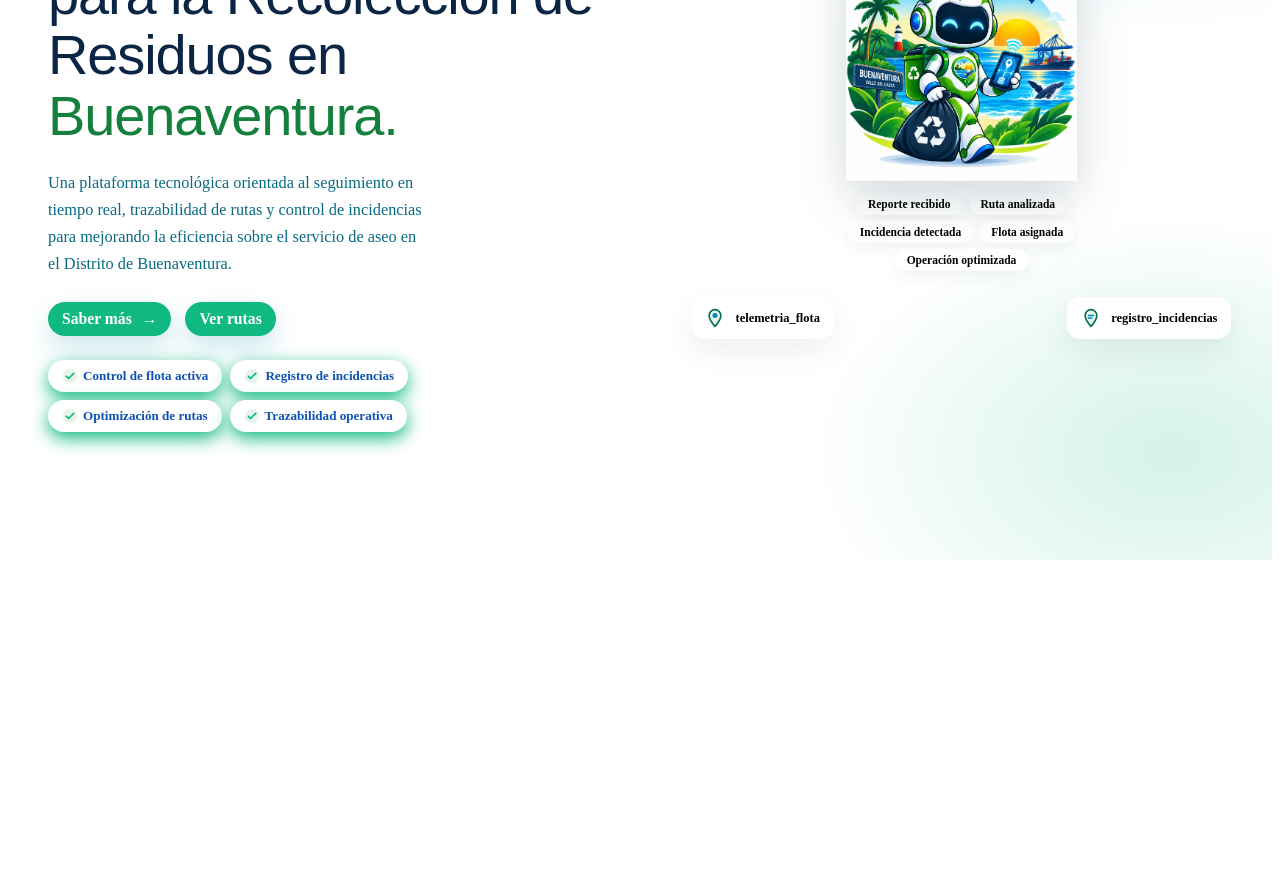
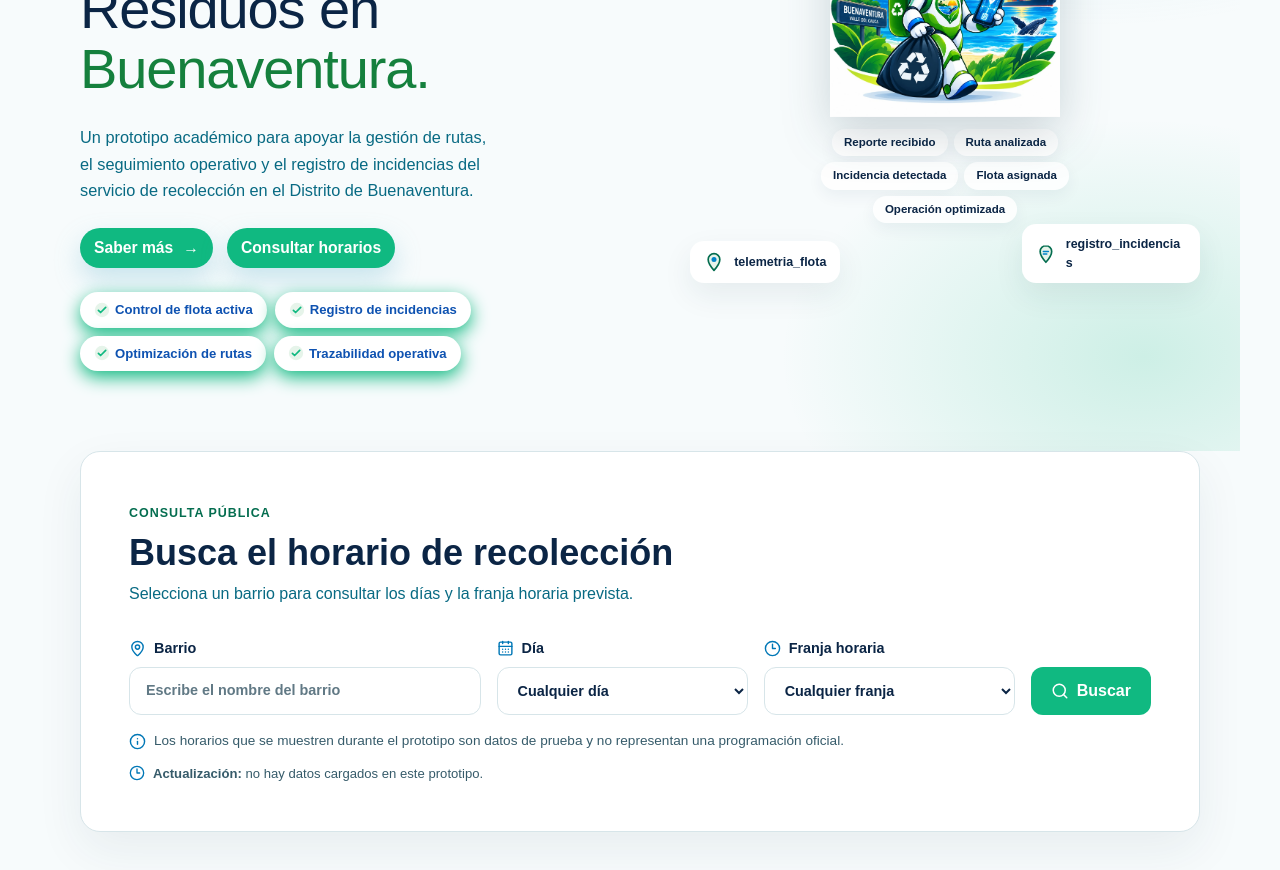
Before and after one commit to Deymar0118/tura-limpia-unipacifico, a React app in the folder frontend/: page / in a window 1280 px wide. Shown: the part 400-1270 px from the top of the page. Before the commit the page ends 968 px from the top, so only its background shows below. Built offline with nearby package versions, Linux system fonts and the light colour scheme; the HTML template or start-up script is replaced by a standard one.

Commit message:
feat: add frontend guide and public search prototype

```diff
--- a/frontend/src/index.css
+++ b/frontend/src/index.css
@@ -30,4 +30,62 @@
   /* Colores de Texto para Enfasis / Palabras Clave */
   --color-text-highlight-green: #15803D; /* Verde hoja/isla para resaltar palabras clave (ej: "Buenaventura") */
   --color-text-highlight-blue: #0284C7;  /* Azul mar para resaltar nombres de la app o enlaces */
+
+  /* Espaciado, bordes y estados compartidos */
+  --space-1: 0.25rem;
+  --space-2: 0.5rem;
+  --space-3: 0.75rem;
+  --space-4: 1rem;
+  --space-6: 1.5rem;
+  --space-8: 2rem;
+  --space-12: 3rem;
+  --radius-control: 0.75rem;
+  --radius-card: 1.25rem;
+  --color-border: #d7e5e9;
+  --color-surface: #ffffff;
+  --color-error: #b42318;
+  --color-error-bg: #fef3f2;
+  --color-success: #067647;
+  --color-success-bg: #ecfdf3;
+  --color-info-bg: #eff8ff;
 }
+
+* {
+  box-sizing: border-box;
+}
+
+html {
+  scroll-behavior: smooth;
+}
+
+body {
+  margin: 0;
+  min-width: 320px;
+  background: var(--color-tl-bg);
+  color: var(--color-text-main);
+  font-family: var(--font-sans);
+  line-height: 1.5;
+}
+
+button,
+input,
+select,
+textarea {
+  font: inherit;
+}
+
+button,
+a {
+  -webkit-tap-highlight-color: transparent;
+}
+
+@media (prefers-reduced-motion: reduce) {
+  *,
+  *::before,
+  *::after {
+    scroll-behavior: auto !important;
+    animation-duration: 0.01ms !important;
+    animation-iteration-count: 1 !important;
+    transition-duration: 0.01ms !important;
+  }
+}
--- a/frontend/src/modules/landing/components/HeroSection.jsx
+++ b/frontend/src/modules/landing/components/HeroSection.jsx
@@ -39,10 +39,9 @@ function HeroSection() {
         </h1>
 
         <p className="hero__description">
-          Una plataforma tecnológica orientada al seguimiento en tiempo real,
-          trazabilidad de rutas y control de incidencias para
-          mejorando la eficiencia sobre el servicio de aseo
-          en el Distrito de Buenaventura.
+          Un prototipo académico para apoyar la gestión de rutas, el
+          seguimiento operativo y el registro de incidencias del servicio de
+          recolección en el Distrito de Buenaventura.
         </p>
 
         <div className="hero__actions">
@@ -50,8 +49,8 @@ function HeroSection() {
             Saber más
             <span aria-hidden="true">→</span>
           </a>
-          <a className="hero__btn hero__btn--secondary" href="/dashboard">
-            Ver rutas
+          <a className="hero__btn hero__btn--secondary" href="#buscar">
+            Consultar horarios
           </a>
         </div>
 
@@ -65,7 +64,7 @@ function HeroSection() {
         </ul>
       </div>
 
-      <div className='here__preview' id='robot-ecologico'>
+      <div className="hero__preview" id="robot-ecologico">
         <TuraLimpiaPreview/>
       </div>
 
--- a/frontend/src/modules/landing/components/LandingHeader.jsx
+++ b/frontend/src/modules/landing/components/LandingHeader.jsx
@@ -8,6 +8,7 @@ const navItems = [
   { label: 'Solución', href: '#solucion' },
   { label: 'Características', href: '#caracteristicas' },
   { label: 'Impacto y Metas', href: '#impacto' },
+  { label: 'Consultar horarios', href: '#buscar' },
 ]
 
 
--- /dev/null
+++ b/frontend/src/modules/landing/components/PublicRouteSearch.css
@@ -0,0 +1,198 @@
+.public-search {
+  width: min(1120px, calc(100% - 3rem));
+  margin: 0 auto 5rem;
+  padding: clamp(1.5rem, 4vw, 3rem);
+  border: 1px solid var(--color-border);
+  border-radius: var(--radius-card);
+  background: var(--color-surface);
+  box-shadow: 0 18px 48px rgba(23, 59, 77, 0.07);
+  scroll-margin-top: 6rem;
+}
+
+.public-search__intro {
+  max-width: 42rem;
+  margin-bottom: var(--space-8);
+}
+
+.public-search__eyebrow {
+  color: var(--color-tl-green-dark);
+  font-size: 0.78rem;
+  font-weight: 800;
+  letter-spacing: 0.08em;
+  text-transform: uppercase;
+}
+
+.public-search__intro h2 {
+  margin: var(--space-2) 0;
+  color: var(--color-text-main);
+  font-family: var(--font-display);
+  font-size: clamp(1.6rem, 3vw, 2.25rem);
+  line-height: 1.15;
+}
+
+.public-search__intro p,
+.public-search__empty p {
+  margin: 0;
+  color: var(--color-text-body);
+}
+
+.public-search__form {
+  display: grid;
+  grid-template-columns: 1.4fr 1fr 1fr auto;
+  align-items: end;
+  gap: var(--space-4);
+}
+
+.public-search__field {
+  display: grid;
+  gap: var(--space-2);
+  color: var(--color-text-main);
+  font-size: 0.9rem;
+  font-weight: 700;
+}
+
+.public-search__field > span {
+  display: inline-flex;
+  align-items: center;
+  gap: var(--space-2);
+}
+
+.public-search__field > span svg {
+  color: var(--color-tl-blue-primary);
+}
+
+.public-search__field input,
+.public-search__field select {
+  width: 100%;
+  min-height: 48px;
+  padding: 0 var(--space-4);
+  border: 1px solid var(--color-border);
+  border-radius: var(--radius-control);
+  background: #fff;
+  color: var(--color-text-main);
+}
+
+.public-search__field input::placeholder {
+  color: #617985;
+}
+
+.public-search__field input:focus-visible,
+.public-search__field select:focus-visible {
+  border-color: var(--color-tl-blue-primary);
+  outline: 3px solid rgba(0, 119, 182, 0.2);
+  outline-offset: 1px;
+}
+
+.public-search__submit {
+  display: inline-flex;
+  min-height: 48px;
+  align-items: center;
+  justify-content: center;
+  gap: var(--space-2);
+  padding: 0 1.25rem;
+  border: 0;
+  border-radius: var(--radius-control);
+  background: var(--color-btn-bg);
+  color: #fff;
+  font-weight: 800;
+  cursor: pointer;
+  transition: background 160ms ease, transform 160ms ease;
+}
+
+.public-search__submit:hover {
+  background: var(--color-btn-hover);
+  transform: translateY(-1px);
+}
+
+.public-search__submit:focus-visible {
+  outline: 3px solid var(--color-tl-blue-sky);
+  outline-offset: 3px;
+}
+
+.public-search__notice {
+  display: flex;
+  align-items: flex-start;
+  gap: var(--space-2);
+  margin: var(--space-4) 0 0;
+  color: #365b6a;
+  font-size: 0.85rem;
+  line-height: 1.5;
+}
+
+.public-search__notice svg {
+  flex: 0 0 auto;
+  margin-top: 2px;
+  color: var(--color-tl-blue-primary);
+}
+
+.public-search__updated {
+  display: flex;
+  align-items: center;
+  gap: var(--space-2);
+  margin: var(--space-3) 0 0;
+  color: #365b6a;
+  font-size: 0.82rem;
+}
+
+.public-search__updated svg {
+  flex: 0 0 auto;
+  color: var(--color-tl-blue-primary);
+}
+
+.public-search__empty {
+  display: flex;
+  align-items: flex-start;
+  gap: var(--space-4);
+  margin-top: var(--space-6);
+  padding: var(--space-4);
+  border: 1px solid #b9d8e5;
+  border-radius: var(--radius-control);
+  background: var(--color-info-bg);
+}
+
+.public-search__empty-icon {
+  display: grid;
+  width: 42px;
+  height: 42px;
+  flex: 0 0 auto;
+  place-items: center;
+  border-radius: 50%;
+  background: #d8eff8;
+  color: var(--color-tl-blue-primary);
+}
+
+.public-search__empty h3 {
+  margin: 0 0 var(--space-1);
+  color: var(--color-text-main);
+  font-size: 1rem;
+}
+
+@media (max-width: 800px) {
+  .public-search {
+    width: min(100% - 2rem, 44rem);
+    margin-bottom: 3rem;
+  }
+
+  .public-search__form {
+    grid-template-columns: 1fr 1fr;
+  }
+
+  .public-search__field:first-child {
+    grid-column: 1 / -1;
+  }
+
+  .public-search__submit {
+    grid-column: 1 / -1;
+  }
+}
+
+@media (max-width: 480px) {
+  .public-search__form {
+    grid-template-columns: 1fr;
+  }
+
+  .public-search__field:first-child,
+  .public-search__submit {
+    grid-column: auto;
+  }
+}
--- /dev/null
+++ b/frontend/src/modules/landing/components/PublicRouteSearch.jsx
@@ -0,0 +1,71 @@
+import { useState } from 'react'
+import { Search, CalendarDays, Clock3, MapPin, Info } from 'lucide-react'
+import './PublicRouteSearch.css'
+
+function PublicRouteSearch() {
+  const [submitted, setSubmitted] = useState(false)
+
+  function handleSubmit(event) {
+    event.preventDefault()
+    setSubmitted(true)
+  }
+
+  return (
+    <section className="public-search" id="buscar" aria-labelledby="public-search-title">
+      <div className="public-search__intro">
+        <span className="public-search__eyebrow">Consulta pública</span>
+        <h2 id="public-search-title">Busca el horario de recolección</h2>
+        <p>Selecciona un barrio para consultar los días y la franja horaria prevista.</p>
+      </div>
+
+      <form className="public-search__form" onSubmit={handleSubmit}>
+        <label className="public-search__field">
+          <span><MapPin size={17} aria-hidden="true" /> Barrio</span>
+          <input name="barrio" type="text" placeholder="Escribe el nombre del barrio" required />
+        </label>
+
+        <label className="public-search__field">
+          <span><CalendarDays size={17} aria-hidden="true" /> Día</span>
+          <select name="dia" defaultValue="">
+            <option value="">Cualquier día</option>
+            <option>Lunes</option><option>Martes</option><option>Miércoles</option>
+            <option>Jueves</option><option>Viernes</option><option>Sábado</option><option>Domingo</option>
+          </select>
+        </label>
+
+        <label className="public-search__field">
+          <span><Clock3 size={17} aria-hidden="true" /> Franja horaria</span>
+          <select name="franja" defaultValue="">
+            <option value="">Cualquier franja</option>
+            <option>Mañana</option><option>Tarde</option><option>Noche</option>
+          </select>
+        </label>
+
+        <button className="public-search__submit" type="submit">
+          <Search size={18} aria-hidden="true" /> Buscar
+        </button>
+      </form>
+
+      <p className="public-search__notice">
+        <Info size={17} aria-hidden="true" /> Los horarios que se muestren durante el prototipo son datos de prueba y no representan una programación oficial.
+      </p>
+
+      <p className="public-search__updated">
+        <Clock3 size={16} aria-hidden="true" />
+        <span><strong>Actualización:</strong> no hay datos cargados en este prototipo.</span>
+      </p>
+
+      {submitted && (
+        <div className="public-search__empty" role="status" aria-live="polite">
+          <span className="public-search__empty-icon"><CalendarDays size={22} aria-hidden="true" /></span>
+          <div>
+            <h3>Sin horarios disponibles</h3>
+            <p>No hay una programación de prueba para esta búsqueda. Vuelve a intentarlo más adelante.</p>
+          </div>
+        </div>
+      )}
+    </section>
+  )
+}
+
+export default PublicRouteSearch
--- a/frontend/src/modules/landing/pages/LandingPage.jsx
+++ b/frontend/src/modules/landing/pages/LandingPage.jsx
@@ -3,6 +3,7 @@ import gsap from 'gsap'
 import { ScrollTrigger } from 'gsap/ScrollTrigger'
 import {LandingHeader} from '../components/LandingHeader'
 import HeroSection from '../components/HeroSection'
+import PublicRouteSearch from '../components/PublicRouteSearch'
 
 gsap.registerPlugin(ScrollTrigger)
 
@@ -33,6 +34,7 @@ function LandingPage() {
       <LandingHeader />
       <main>
         <HeroSection />
+        <PublicRouteSearch />
       </main>
     </div>
   )
```
Also changed, not shown: 1 other file (tests, documents, lock files or other folders).
